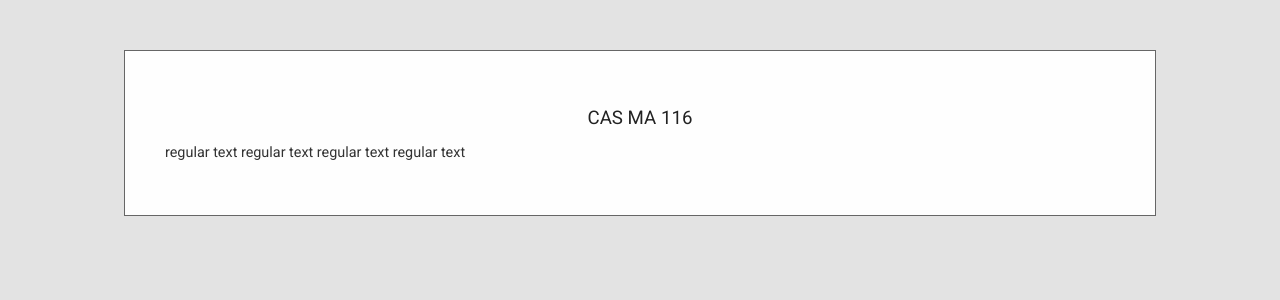
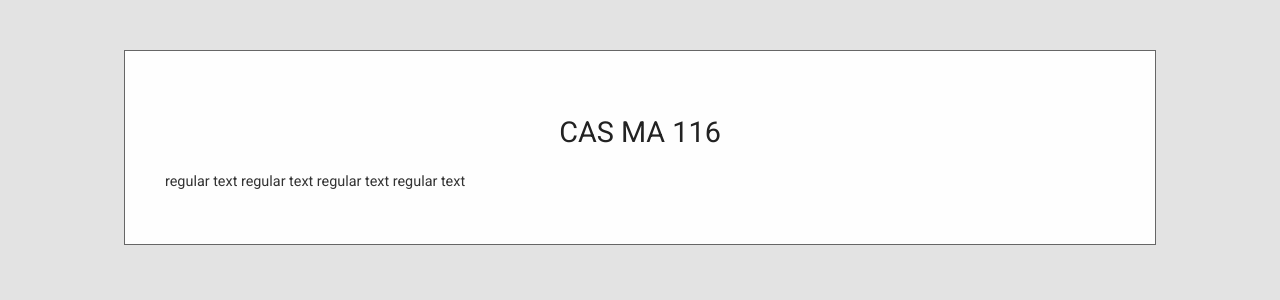
Before and after one commit to cesail/cesail.github.io, a Jekyll site: the page built from courses/25s1ma116/index.html, in a window 1280 px wide. Shown: the top 300 px of the page. Built offline with Jekyll 4.4.1, drawn with Linux system fonts in a browser that asks for light colours; some web fonts are replaced; a script that is not in the unit is left out.

Commit message:
Update subpage.css

```diff
--- a/assets/css/subpage.css
+++ b/assets/css/subpage.css
@@ -6,14 +6,12 @@
   display: none !important;
 }
 
-header {
-  position: relative;
-}
+
 
 #coursetitle{
   color: #222;
   font-family: 'Roboto', sans-serif;
-  font-size: 1.3em;
+  font-size: 2em;
   font-weight: 400;
   text-align: center;
 }
```
